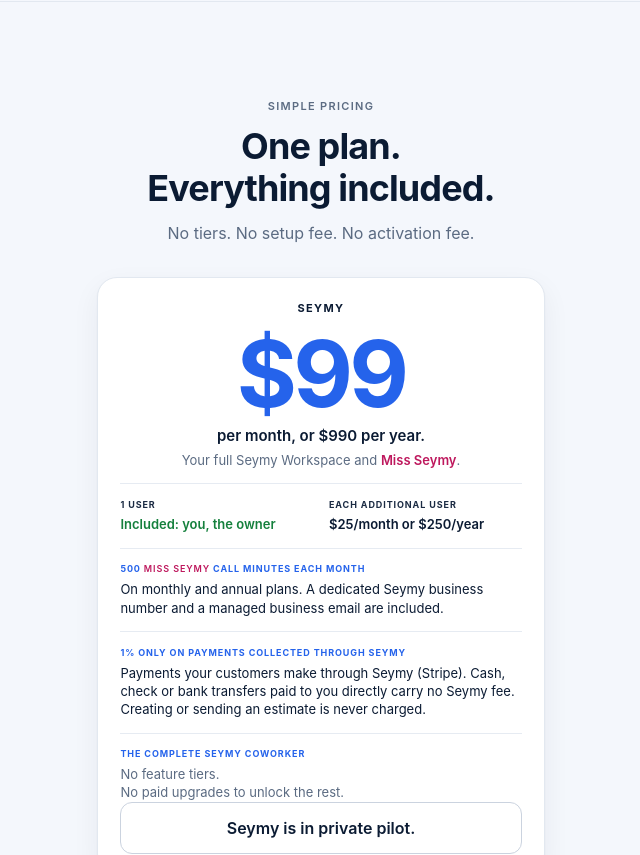
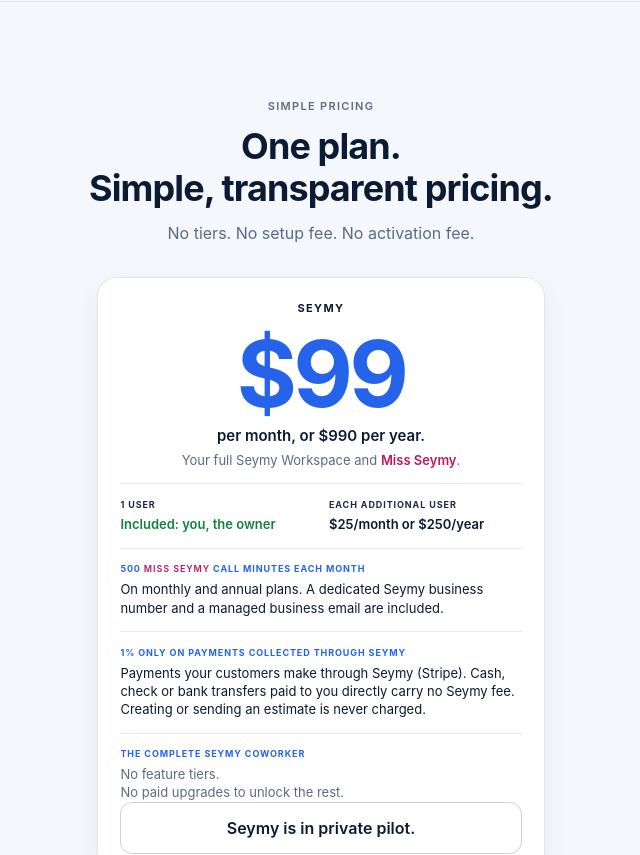
Before and after one commit to Rnaji/seymy, a Django app: page / in a window 1280 px wide. Shown: the part 5645-6500 px from the top of the page, without its empty margins (319-959 px from the left). Run offline with Django 5.2, Linux system fonts and the light colour scheme; style sheets or scripts are compiled from the project's sources.

Commit message:
Pricing heading: "One plan. Simple, transparent pricing."
Replace the last "Everything included." (pricing section heading), so no
wording suggests additional users are included. Prices unchanged.

GO-CODE SITE complementary (Rachid, 06/11). No merge, no deploy.

Co-Authored-By: Claude Opus 5.5 <noreply@anthropic.com>

```diff
--- a/landing/templates/landing/index.html
+++ b/landing/templates/landing/index.html
@@ -3153,7 +3153,7 @@
           </p>
           <h2 id="pricing-heading" class="pricing-headline">
             One plan.<br>
-            Everything included.
+            Simple, transparent pricing.
           </h2>
           <p class="pricing-subhead">
             No tiers. No setup fee. No activation fee.
--- a/landing/test_site0.py
+++ b/landing/test_site0.py
@@ -98,7 +98,8 @@ class V11ContentTests(SimpleTestCase):
 
     def test_price_microcopy_says_only_the_owner_is_included(self):
         self.assertEqual(self.html.count('Owner included · Extra users billed separately.'), 3)
-        self.assertNotIn('· Everything included', self.html)
+        self.assertNotIn('Everything included', self.html)
+        self.assertIn('Simple, transparent pricing.', self.html)
 
     def test_retired_offers_and_promises_are_gone(self):
         for text in [
```
